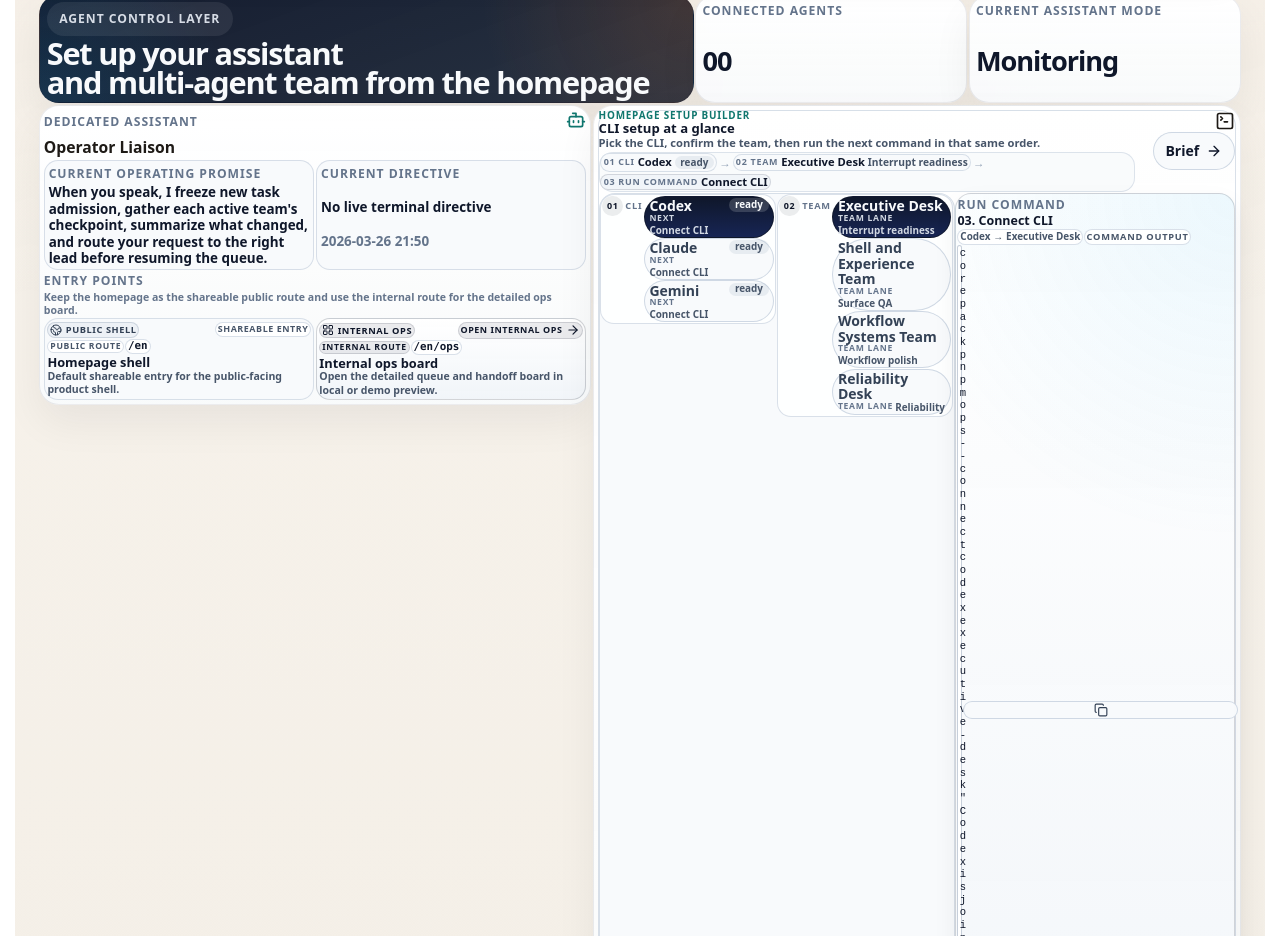
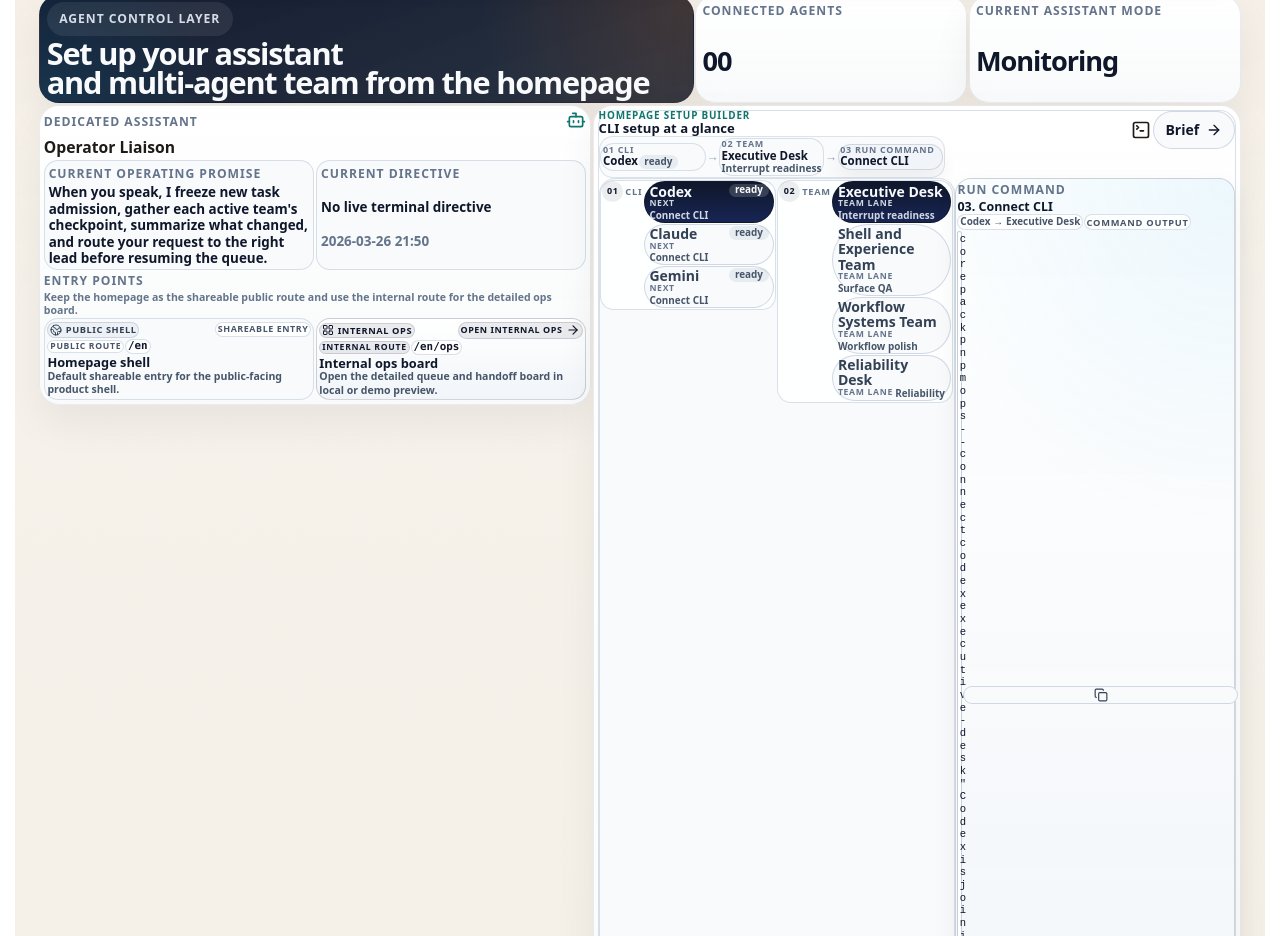
Before and after one commit to GongJae00/research-pages, a Next.js app in the folder apps/web/: page /en in a window 1280 px wide. Shown: the part 1580-2516 px from the top of the page. Built offline with nearby package versions, Linux system fonts and the light colour scheme; no server answers.

Commit message:
Autonomy batch 1727: workflow-systems, shell-experience

```diff
--- a/apps/web/src/components/homepage-agent-control-section.tsx
+++ b/apps/web/src/components/homepage-agent-control-section.tsx
@@ -511,32 +511,43 @@
                 <div className={styles.setupTitleRow}>
                   <h4>{copy.setupBuilderTitle}</h4>
                 </div>
-                <p className={styles.setupSequenceIntro}>{copy.setupSequenceIntro}</p>
                 {nextSetupCommand ? (
-                  <div className={`${styles.setupDigestLine} ${styles.setupHeaderScan}`} aria-label={setupFlowLabel}>
-                    <span className={styles.setupDigestItem}>
+                  <div className={`${styles.setupScanSummary} ${styles.setupHeaderScan}`} aria-label={setupFlowLabel}>
+                    <span className={styles.setupScanSummaryItem}>
+                      <span className={styles.setupScanSummaryCopy}>
                         <span className={styles.setupDigestKey}>{`01 ${copy.chooseProvider}`}</span>
+                        <span className={styles.setupScanSummaryValueRow}>
                           <strong>{selectedProvider?.label ?? "-"}</strong>
                           {selectedProvider ? (
-                        <span className={`${styles.inlineStatusBadge} ${getProviderStatusClass(selectedProvider.status)}`}>
+                            <span
+                              className={`${styles.inlineStatusBadge} ${getProviderStatusClass(
+                                selectedProvider.status,
+                              )}`}
+                            >
                               {getProviderStatusLabel(locale, selectedProvider.status)}
                             </span>
                           ) : null}
                         </span>
-                    <span className={styles.setupCompactSummaryDivider} aria-hidden="true">
+                      </span>
+                    </span>
+                    <span className={styles.setupScanArrow} aria-hidden="true">
                       &rarr;
                     </span>
-                    <span className={styles.setupDigestItem}>
+                    <span className={styles.setupScanSummaryItem}>
+                      <span className={styles.setupScanSummaryCopy}>
                         <span className={styles.setupDigestKey}>{`02 ${copy.chooseTeam}`}</span>
                         <strong>{selectedTeam?.name ?? "-"}</strong>
                         <span className={styles.setupSummaryMeta}>{selectedTeam?.lane ?? "-"}</span>
                       </span>
-                    <span className={styles.setupCompactSummaryDivider} aria-hidden="true">
+                    </span>
+                    <span className={styles.setupScanArrow} aria-hidden="true">
                       &rarr;
                     </span>
-                    <span className={`${styles.setupDigestItem} ${styles.setupDigestItemAccent}`}>
+                    <span className={`${styles.setupScanSummaryItem} ${styles.setupScanSummaryItemAccent}`}>
+                      <span className={styles.setupScanSummaryCopy}>
                         <span className={styles.setupDigestKey}>{`03 ${copy.runCommandLabel}`}</span>
                         <strong>{nextSetupCommand.title}</strong>
+                      </span>
                     </span>
                   </div>
                 ) : null}
```
Also changed, not shown: apps/web/src/components/profile-workspace.tsx (+40 -35 lines). Lines whose indentation alone changed are shown as unchanged.
